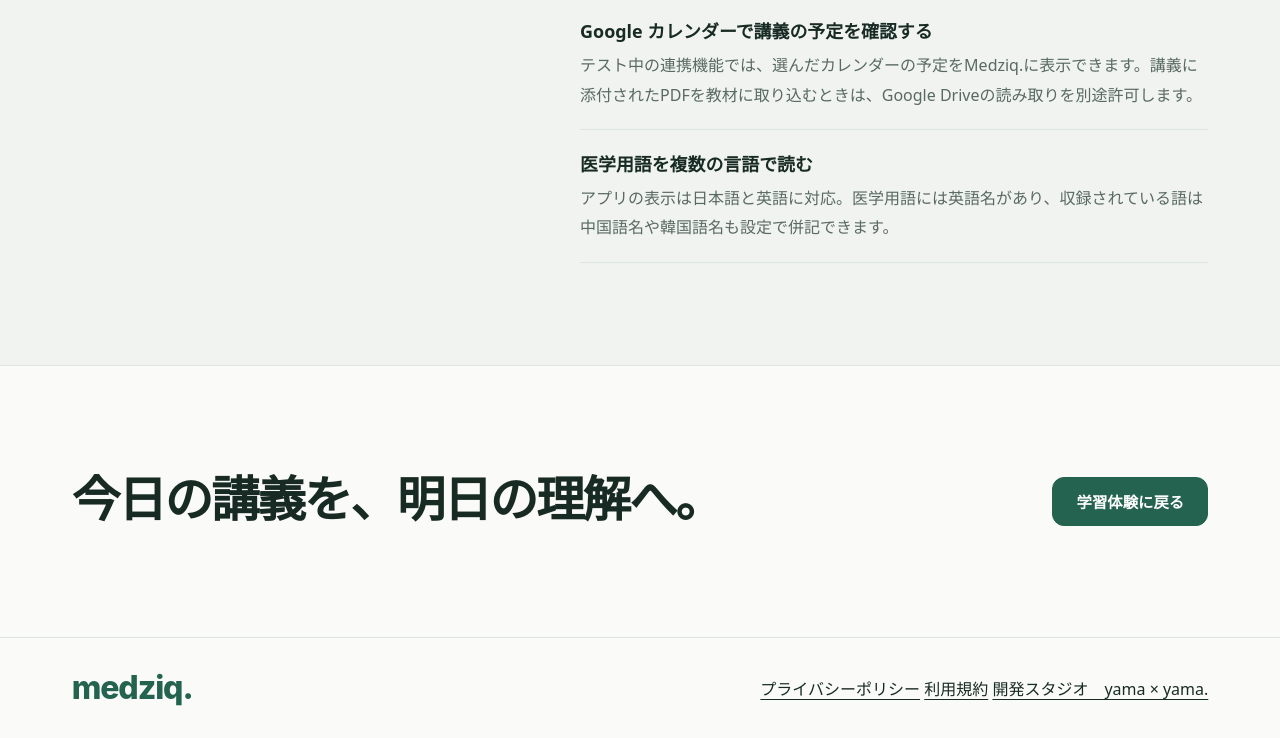
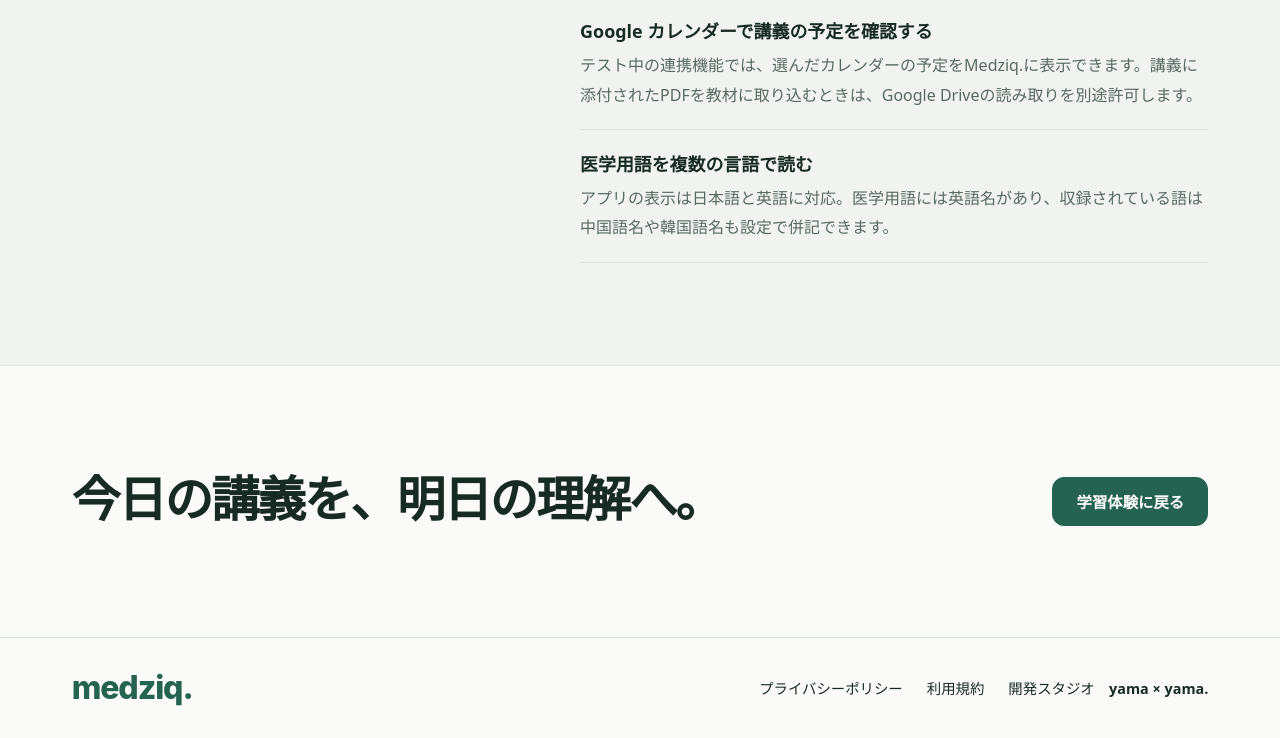
Before and after one commit to yama-x-yama/yamayama-web, a plain HTML site: page site/medziq/index.html in a window 1280 px wide. Shown: the part 3836-4574 px from the top of the page. Drawn offline with Linux system fonts and the light colour scheme.

Commit message:
Allow footer policy links to wrap on smaller screens

```diff
--- a/site/medziq/style.css
+++ b/site/medziq/style.css
@@ -35,8 +35,8 @@ button, a, label { -webkit-tap-highlight-color: transparent; }
 .wordmark { display: inline-block; color: var(--primary); text-decoration: none; font: 800 clamp(34px, 3vw, 45px)/1 -apple-system, BlinkMacSystemFont, "Segoe UI", Roboto, Helvetica, Arial, sans-serif; letter-spacing: -.0345em; }
 .wordmark span, .development h2 span { color: var(--primary); }
 .masthead-links { display: flex; align-items: center; gap: clamp(21px, 3.3vw, 54px); }
-.masthead-links a, .footer-inner > a:last-child { display: inline-flex; align-items: center; min-height: 44px; font-size: .9rem; font-weight: 550; text-decoration: none; color: var(--ink); }
-.masthead-links a:hover, .footer-inner > a:last-child:hover { color: var(--primary); text-decoration: underline; }
+.masthead-links a, .footer-links a { display: inline-flex; align-items: center; min-height: 44px; font-size: .9rem; font-weight: 550; text-decoration: none; color: var(--ink); }
+.masthead-links a:hover, .footer-links a:hover { color: var(--primary); text-decoration: underline; }
 
 .intro { overflow: clip; border-bottom: 1px solid var(--line); }
 .intro-inner { display: grid; grid-template-columns: minmax(0, .89fr) minmax(0, 1.11fr); align-items: center; gap: 0; min-height: clamp(570px, 48vw, 730px); padding-block: clamp(40px, 5vw, 80px); }
@@ -89,7 +89,8 @@ button, a, label { -webkit-tap-highlight-color: transparent; }
 .closing-inner { padding-block: clamp(64px, 8vw, 130px); display: flex; gap: 25px 55px; align-items: center; justify-content: space-between; flex-wrap: wrap; }
 .closing h2 { font-size: clamp(2rem, 3.8vw, 3.75rem); }
 .site-footer { border-top: 1px solid var(--line); }
-.footer-inner { min-height: 100px; }
+.footer-inner { min-height: 100px; flex-wrap: wrap; padding-block: 1rem; }
+.footer-links { display: flex; align-items: center; flex-wrap: wrap; gap: 0 1.5rem; }
 .footer-inner .wordmark { font-size: 32px; }
 
 @media (max-width: 860px) {
```
